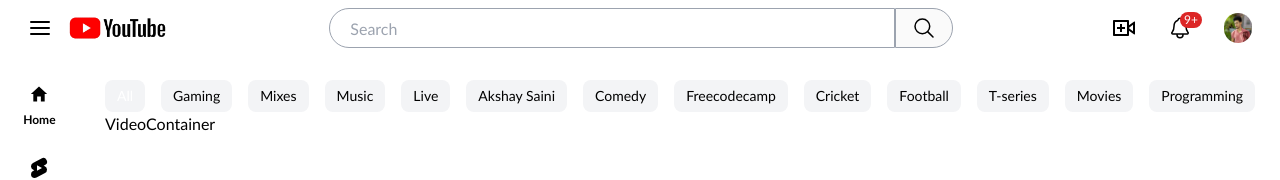
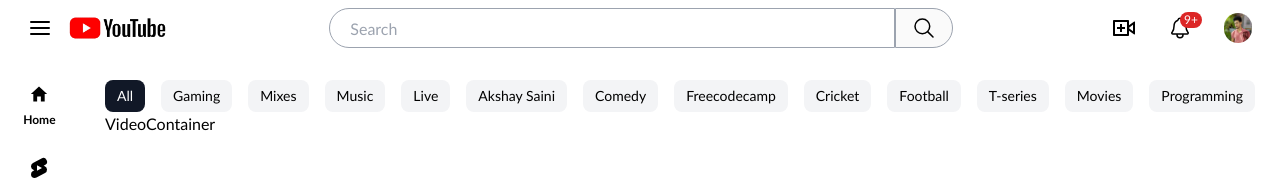
Before and after one commit to onkar895/YouTube-UI, a React (Vite) app: page / in a window 1280 px wide. Shown: the top 180 px of the page. Built offline with nearby package versions, Linux system fonts and the light colour scheme.

Commit message:
Updated ButtonList, Constants and added Horizontal Scrolling to ButtonList

```diff
--- a/src/Components/MainContainer/ButtonList.jsx
+++ b/src/Components/MainContainer/ButtonList.jsx
@@ -7,10 +7,10 @@
 
   return (
     <div className='mt-20 w-[90vw]'>
-      <ul className='flex text-sm gap-4 overflow-x-scroll scrollBar whitespace-nowrap'>
+      <ul className='flex text-sm gap-4 overflow-x-scroll scrollBar whitespace-nowrap cursor-pointer'>
         {
           ButtonNames.map((name, index) => (
-            <li key={index} className={`bg-gray-100 hover:bg-black hover:text-white px-[12px] py-[6px] rounded-lg ${name === "All" ? "bg-black text-white" : " "}`}>
+            <li key={index} className={`bg-gray-100 hover:bg-gray-900 hover:text-white px-[12px] py-[6px] rounded-lg ${name === "All" ? "bg-gray-900 text-white" : " "}`}>
               <NavLink>
                 <span>
                   {name}
```
